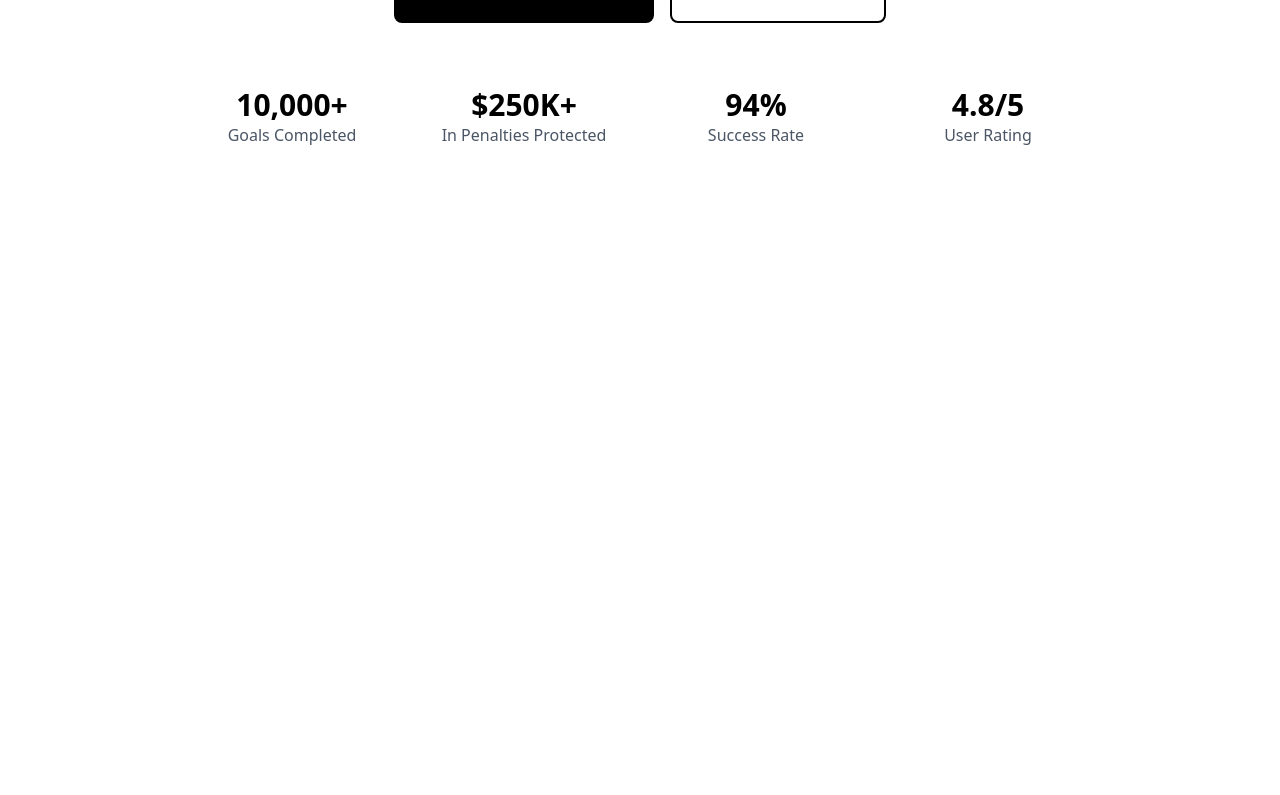
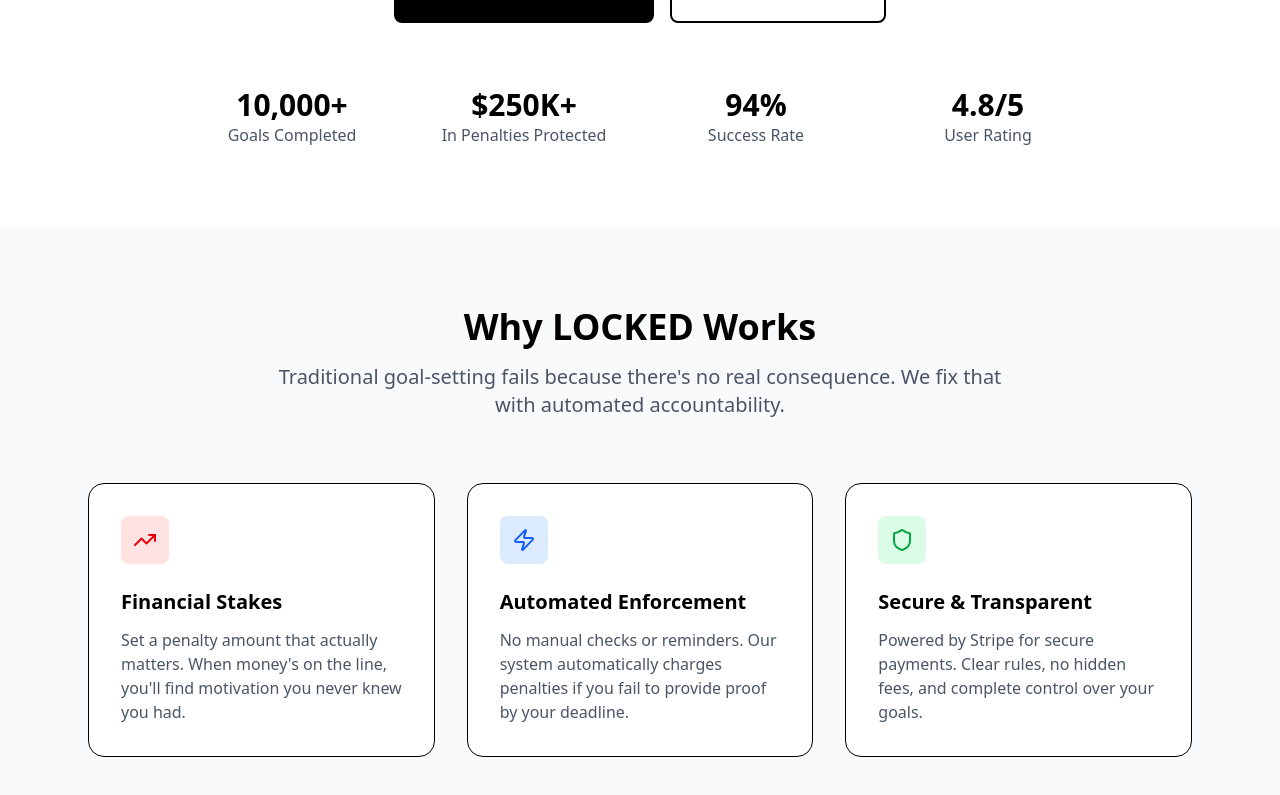
Before and after one commit to imran-farooq7/locked, a Next.js app: page / in a window 1280 px wide. Shown: the part 401-1196 px from the top of the page. Before the commit the page ends 800 px from the top, so only its background shows below. Built offline with nearby package versions, Linux system fonts and the light colour scheme.

Commit message:
features added

```diff
--- a/app/page.tsx
+++ b/app/page.tsx
@@ -1,3 +1,4 @@
+import Features from "@/components/landing-page/features";
 import Hero from "@/components/landing-page/hero";
 import Navbar from "@/components/landing-page/navbar";
 
@@ -6,6 +7,7 @@ const Home = () => {
     <div className="min-h-screen bg-white">
       <Navbar />
       <Hero />
+      <Features />
     </div>
   );
 };
--- /dev/null
+++ b/components/landing-page/features.tsx
@@ -0,0 +1,54 @@
+import { Shield, TrendingUp, Zap } from "lucide-react";
+
+const Features = () => {
+  return (
+    <section id="features" className="py-20 bg-gray-50">
+      <div className="container mx-auto px-6 max-w-6xl">
+        <div className="text-center mb-16">
+          <h2 className="text-4xl font-bold mb-4">Why LOCKED Works</h2>
+          <p className="text-xl text-gray-600 max-w-3xl mx-auto">
+            Traditional goal-setting fails because there's no real consequence.
+            We fix that with automated accountability.
+          </p>
+        </div>
+
+        <div className="grid md:grid-cols-3 gap-8">
+          <div className="bg-white p-8 rounded-2xl border hover:border-black transition-colors">
+            <div className="w-12 h-12 bg-red-100 rounded-lg flex items-center justify-center mb-6">
+              <TrendingUp className="w-6 h-6 text-red-600" />
+            </div>
+            <h3 className="text-xl font-bold mb-3">Financial Stakes</h3>
+            <p className="text-gray-600">
+              Set a penalty amount that actually matters. When money's on the
+              line, you'll find motivation you never knew you had.
+            </p>
+          </div>
+
+          <div className="bg-white p-8 rounded-2xl border hover:border-black transition-colors">
+            <div className="w-12 h-12 bg-blue-100 rounded-lg flex items-center justify-center mb-6">
+              <Zap className="w-6 h-6 text-blue-600" />
+            </div>
+            <h3 className="text-xl font-bold mb-3">Automated Enforcement</h3>
+            <p className="text-gray-600">
+              No manual checks or reminders. Our system automatically charges
+              penalties if you fail to provide proof by your deadline.
+            </p>
+          </div>
+
+          <div className="bg-white p-8 rounded-2xl border hover:border-black transition-colors">
+            <div className="w-12 h-12 bg-green-100 rounded-lg flex items-center justify-center mb-6">
+              <Shield className="w-6 h-6 text-green-600" />
+            </div>
+            <h3 className="text-xl font-bold mb-3">Secure & Transparent</h3>
+            <p className="text-gray-600">
+              Powered by Stripe for secure payments. Clear rules, no hidden
+              fees, and complete control over your goals.
+            </p>
+          </div>
+        </div>
+      </div>
+    </section>
+  );
+};
+
+export default Features;
```
